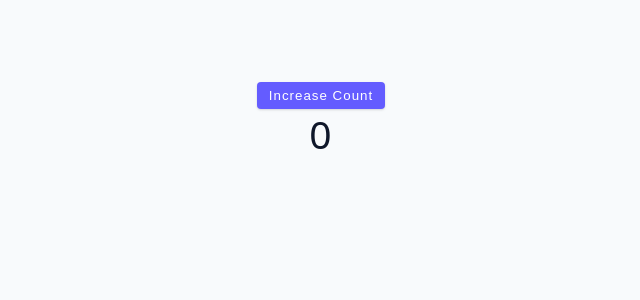
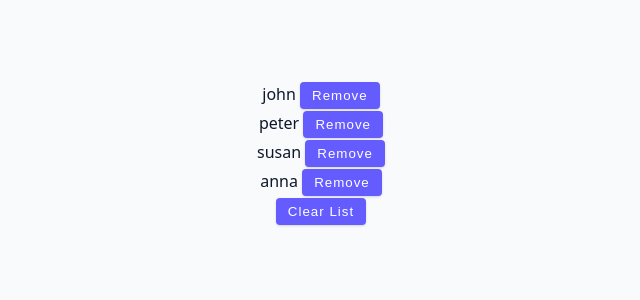
Before and after one commit to Emile0001/advanced-react, a React (Vite) app: page / in a window 1280 px wide. Shown: the top 300 px of the page, without its empty margins (319-959 px from the left). Built offline with nearby package versions, Linux system fonts and the light colour scheme.

Commit message:
UseState Array

```diff
--- a/src/App.jsx
+++ b/src/App.jsx
@@ -1,9 +1,9 @@
-import UseStateBasics from "./tutorial/01-useState/starter/02-useState-basics";
+import UseStateArray from "./tutorial/01-useState/starter/03-useState-array";
 
 function App() {
     return (
         <div className="container">
-            <UseStateBasics></UseStateBasics>
+            <UseStateArray></UseStateArray>
         </div>
     );
 }
--- a/src/tutorial/01-useState/starter/03-useState-array.jsx
+++ b/src/tutorial/01-useState/starter/03-useState-array.jsx
@@ -1,5 +1,45 @@
+import { useState } from "react";
+import { data } from "../../../data";
+
 const UseStateArray = () => {
-  return <h2>useState array example</h2>;
+    // set data as default value
+    const [people, setPeople] = useState(data);
+
+    const removeItem = (id) => {
+        setPeople(people.filter((person) => person.id !== id));
+    };
+
+    const clearAll = () => {
+        setPeople([]);
+    };
+    return (
+        <>
+            {people.map((person) => {
+                const { id, name } = person;
+
+                return (
+                    <ul key={id}>
+                        <li>
+                            {name}
+                            {"   "}
+                            <button
+                                type="button"
+                                className="btn"
+                                onClick={() => {
+                                    removeItem(id);
+                                }}
+                            >
+                                Remove
+                            </button>
+                        </li>
+                    </ul>
+                );
+            })}
+            <button type="button" className="btn" onClick={clearAll}>
+                Clear List
+            </button>
+        </>
+    );
 };
 
 export default UseStateArray;
```
